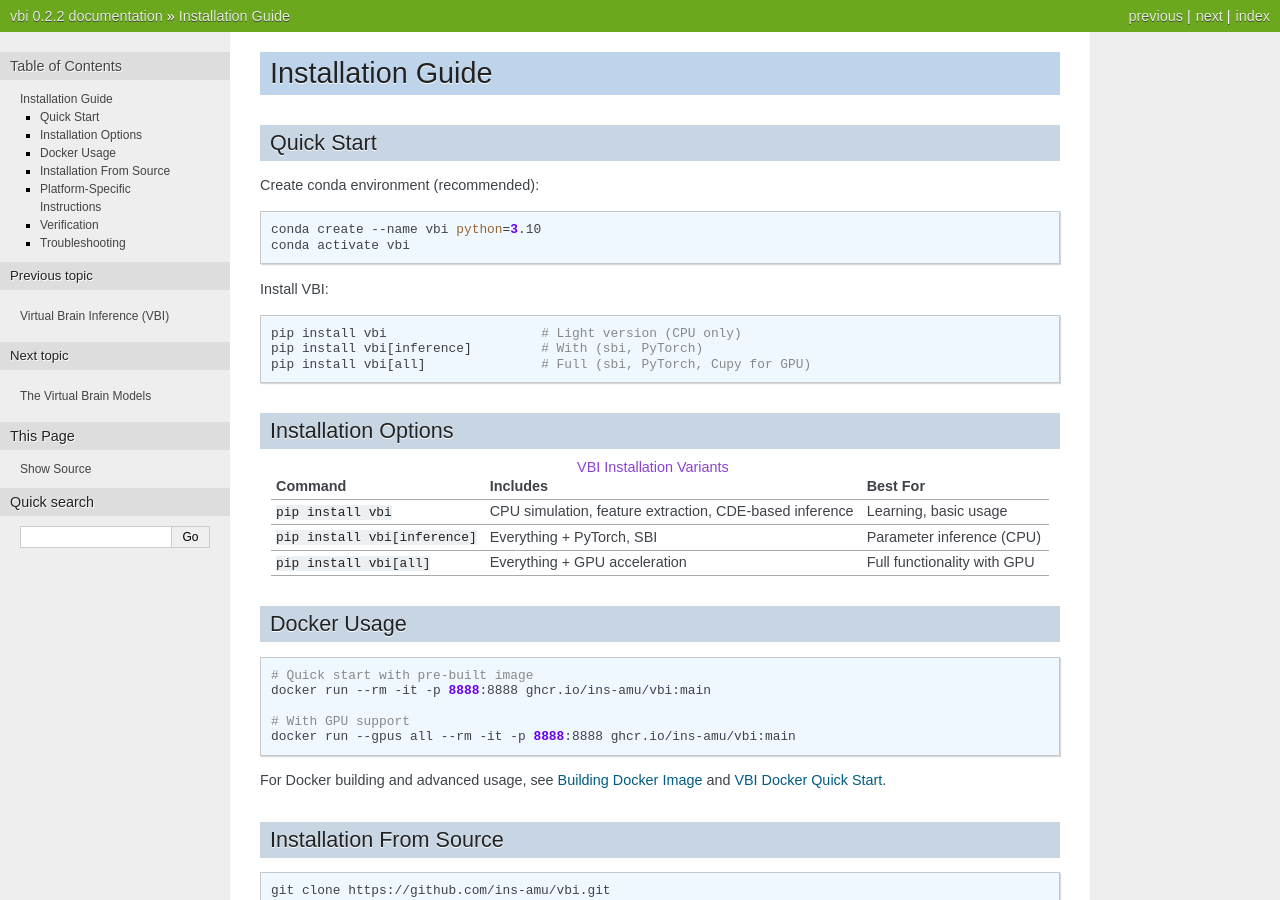
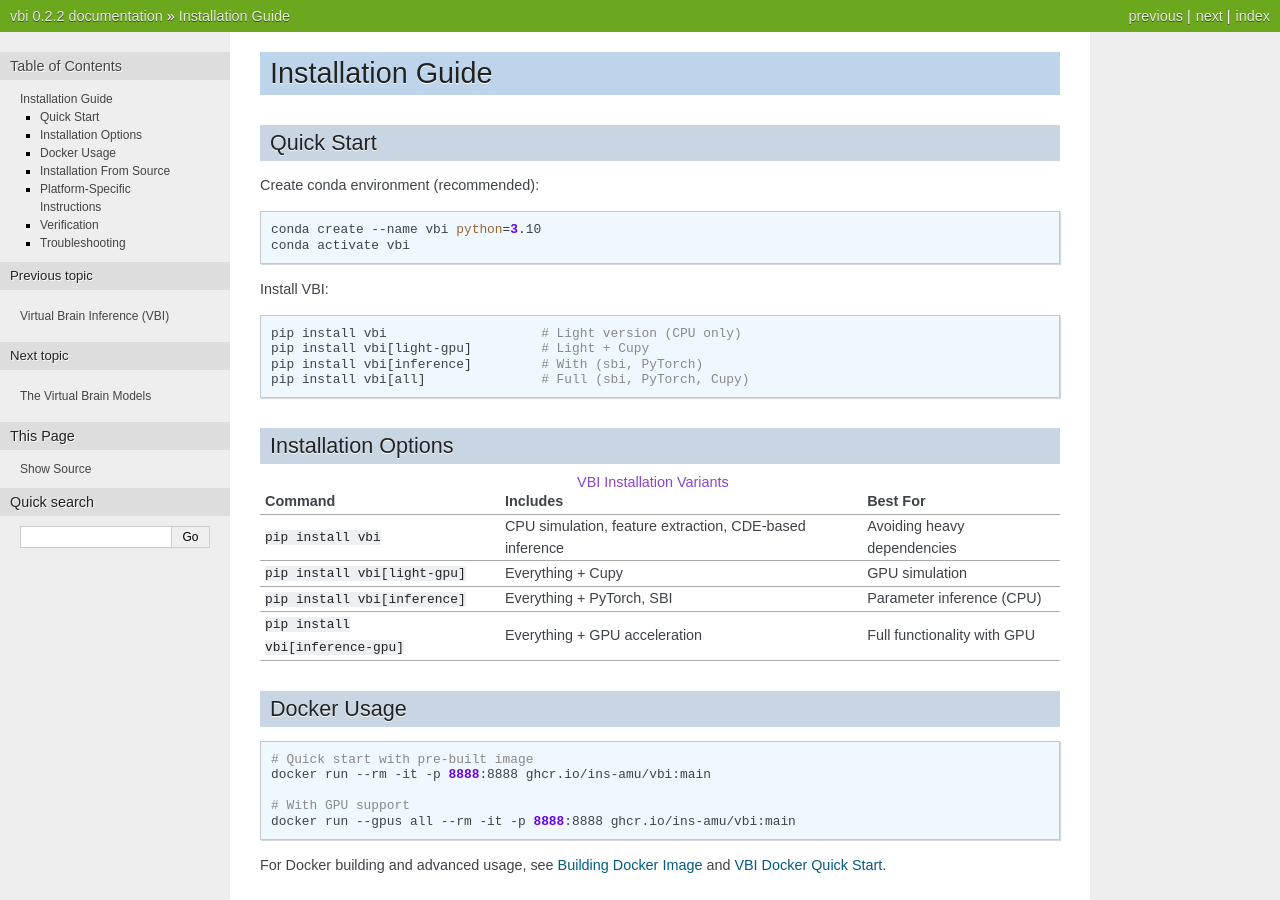
Before and after one commit to ins-amu/vbi, a Sphinx documentation site: the page built from docs/installation.rst, in a window 1280 px wide and 900 px high. Built offline with Sphinx 7.4.7, drawn with Linux system fonts in a browser that asks for light colours; pages that are not in the unit, such as notebooks, are missing from menus; the version number is read from the project's files by our own code.

Commit message:
docs: Update installation instructions for GPU support and clarify package options

```diff
--- a/docs/installation.rst
+++ b/docs/installation.rst
@@ -20,8 +20,9 @@
 .. code-block:: bash
 
     pip install vbi                    # Light version (CPU only)
+    pip install vbi[light-gpu]         # Light + Cupy
     pip install vbi[inference]         # With (sbi, PyTorch)
-    pip install vbi[all]               # Full (sbi, PyTorch, Cupy for GPU)
+    pip install vbi[all]               # Full (sbi, PyTorch, Cupy)
 
 Installation Options
 --------------------
@@ -35,11 +36,14 @@
      - **Best For**
    * - ``pip install vbi``
      - CPU simulation, feature extraction, CDE-based inference
-     - Learning, basic usage
+     - Avoiding heavy dependencies
+   * - ``pip install vbi[light-gpu]``
+     - Everything + Cupy
+     - GPU simulation
    * - ``pip install vbi[inference]``
      - Everything + PyTorch, SBI
      - Parameter inference (CPU)
-   * - ``pip install vbi[all]``
+   * - ``pip install vbi[inference-gpu]``
      - Everything + GPU acceleration
      - Full functionality with GPU
 
```
